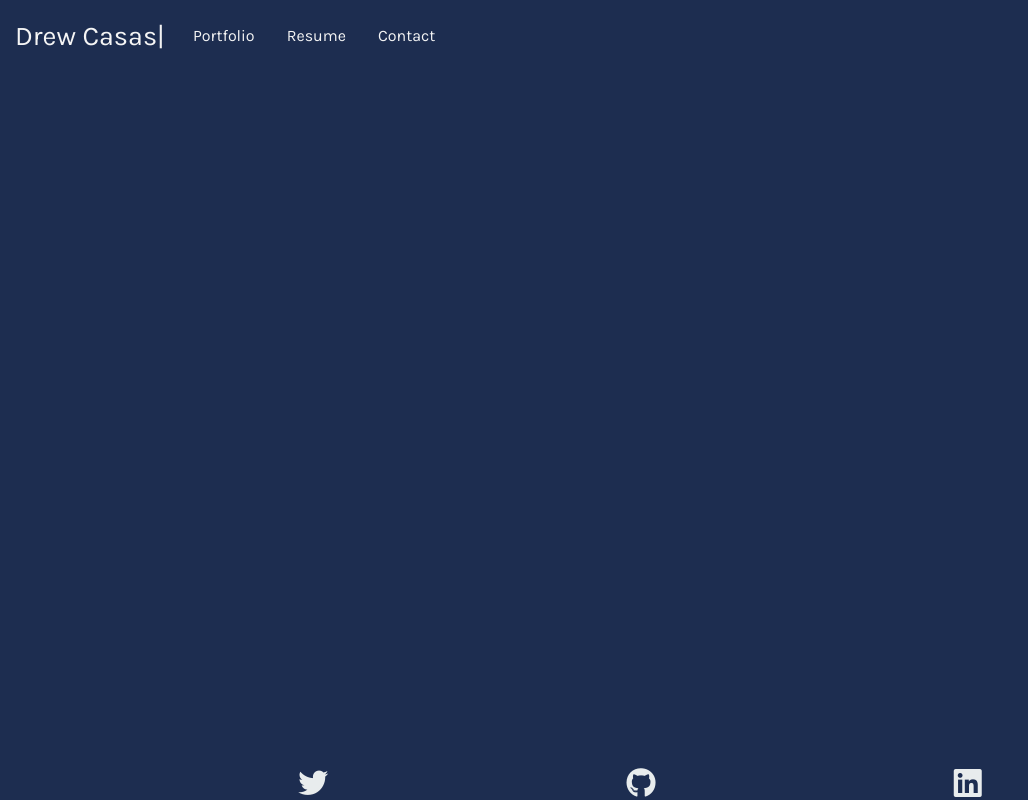
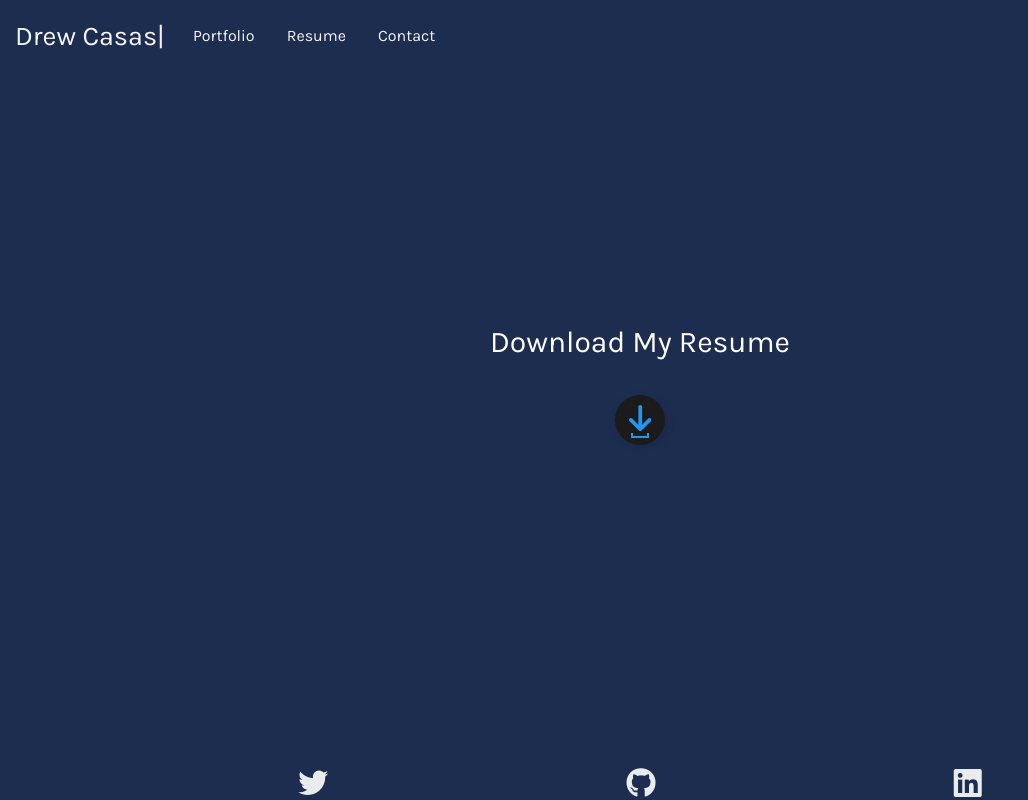
Before and after one commit to drewhouses/react-portfolio, a React (Vite) app: page /Resume in a window 1280 px wide. Shown: the whole page, without its empty margins (0-1028 px from the left). Built offline with nearby package versions, Linux system fonts and the light colour scheme.

Commit message:
Added function resume download button, expanded contact me forms

```diff
--- a/src/assets/style/App.css
+++ b/src/assets/style/App.css
@@ -182,6 +182,116 @@
   color: white !important;
 }
 
+.Btn {
+  width: 50px;
+  height: 50px;
+  border: none;
+  border-radius: 50%;
+  background-color: rgb(27, 27, 27);
+  display: flex;
+  flex-direction: column;
+  align-items: center;
+  justify-content: center;
+  cursor: pointer;
+  position: relative;
+  transition-duration: 0.3s;
+  box-shadow: 2px 2px 10px rgba(0, 0, 0, 0.11);
+}
+
+.download-text {
+  margin-top: 40vh;
+  text-align: center;
+  font-size: 30px;
+}
+
+.downloadBtn {
+  margin-top: 30px;
+  margin-left: auto;
+  margin-right: auto;
+}
+
+.svgIcon {
+  fill: #2196f3;
+}
+
+.icon2 {
+  width: 18px;
+  height: 5px;
+  border-bottom: 2px solid #2196f3;
+  border-left: 2px solid #2196f3;
+  border-right: 2px solid #2196f3;
+}
+
+.tooltip {
+  position: absolute;
+  right: -80px;
+  opacity: 0;
+  background-color: rgb(12, 12, 12);
+  color: white;
+  padding: 5px 10px;
+  border-radius: 5px;
+  display: flex;
+  align-items: center;
+  justify-content: center;
+  transition-duration: 0.2s;
+  pointer-events: none;
+  letter-spacing: 0.5px;
+}
+
+.tooltip::before {
+  position: absolute;
+  content: "";
+  width: 10px;
+  height: 10px;
+  background-color: rgb(12, 12, 12);
+  background-size: 1000%;
+  background-position: center;
+  transform: rotate(45deg);
+  left: -5%;
+  transition-duration: 0.3s;
+}
+
+.Btn:hover .tooltip {
+  opacity: 1;
+  transition-duration: 0.3s;
+}
+
+.Btn:hover {
+  background-color: #2196f3;
+  transition-duration: 0.3s;
+}
+
+.Btn:hover .icon2 {
+  border-bottom: 2px solid black;
+  border-left: 2px solid black;
+  border-right: 2px solid black;
+}
+
+.Btn:hover .svgIcon {
+  fill: black;
+  animation: slide-in-top 0.6s cubic-bezier(0.25, 0.46, 0.45, 0.94) both;
+}
+
+.contact-form {
+  margin-top: 20vh;
+}
+
+.contact-form p {
+  font-size: 30px;
+}
+
+@keyframes slide-in-top {
+  0% {
+    transform: translateY(-10px);
+    opacity: 0;
+  }
+
+  100% {
+    transform: translateY(0px);
+    opacity: 1;
+  }
+}
+
 @media screen and (max-width: 1024px) {
   .aboutme-img {
     margin-left: auto;
--- a/src/pages/ContactPage.jsx
+++ b/src/pages/ContactPage.jsx
@@ -17,11 +17,21 @@
   };
 
   return (
-    <div className="container col-lg-6">
+    <div className="container col-lg-6 contact-form">
       <Form onSubmit={submitContact}>
         <p>Please reach out to me below: </p>
         <Form.Group className="mb-3" controlId="formBasicEmail">
-          <Form.Label>Email address</Form.Label>
+          <Form.Label>Your name:</Form.Label>
+          <Form.Control
+            type="text"
+            placeholder="Enter your name"
+            name="name"
+            value={form.name}
+            onChange={handleChange}
+          />
+        </Form.Group>
+        <Form.Group className="mb-3" controlId="formBasicEmail">
+          <Form.Label>Your Email address:</Form.Label>
           <Form.Control
             type="email"
             placeholder="Enter email"
@@ -42,7 +52,7 @@
             value={form.message}
           />
         </Form.Group>
-        <Button variant="primary" type="submit">
+        <Button variant="secondary" type="submit">
           Submit
         </Button>
       </Form>
--- a/src/pages/ResumePage.jsx
+++ b/src/pages/ResumePage.jsx
@@ -1,16 +1,24 @@
-import { Button } from "react-bootstrap";
-// import resume from "../assets/DrewCasasResume2.pdf";
+import resumeFile from "../assets/DrewCasasResume.pdf";
 
 export default function ResumePage() {
-  // const onButtonClick = () => {
-  //   const pdfUrl = "../assets/DrewCasasResume2.pdf";
-  //   link.href = pdfUrl;
-
-  //   link.download = "DrewCasasResume2.pdf";
-  // };
   return (
     <div>
-      <Button variant="primary">Download My resume</Button>
+      <div className="download-text">
+        <p>Download My Resume</p>
+        <a href={resumeFile} download={"DrewCasasResume.pdf"}>
+          <button className="Btn downloadBtn">
+            <svg
+              className="svgIcon"
+              viewBox="0 0 384 512"
+              height="1em"
+              xmlns="http://www.w3.org/2000/svg"
+            >
+              <path d="M169.4 470.6c12.5 12.5 32.8 12.5 45.3 0l160-160c12.5-12.5 12.5-32.8 0-45.3s-32.8-12.5-45.3 0L224 370.8 224 64c0-17.7-14.3-32-32-32s-32 14.3-32 32l0 306.7L54.6 265.4c-12.5-12.5-32.8-12.5-45.3 0s-12.5 32.8 0 45.3l160 160z"></path>
+            </svg>
+            <span className="icon2"></span>
+          </button>
+        </a>
+      </div>
     </div>
   );
 }
```
Also changed, not shown: 1 other file (tests, documents, lock files or other folders).
